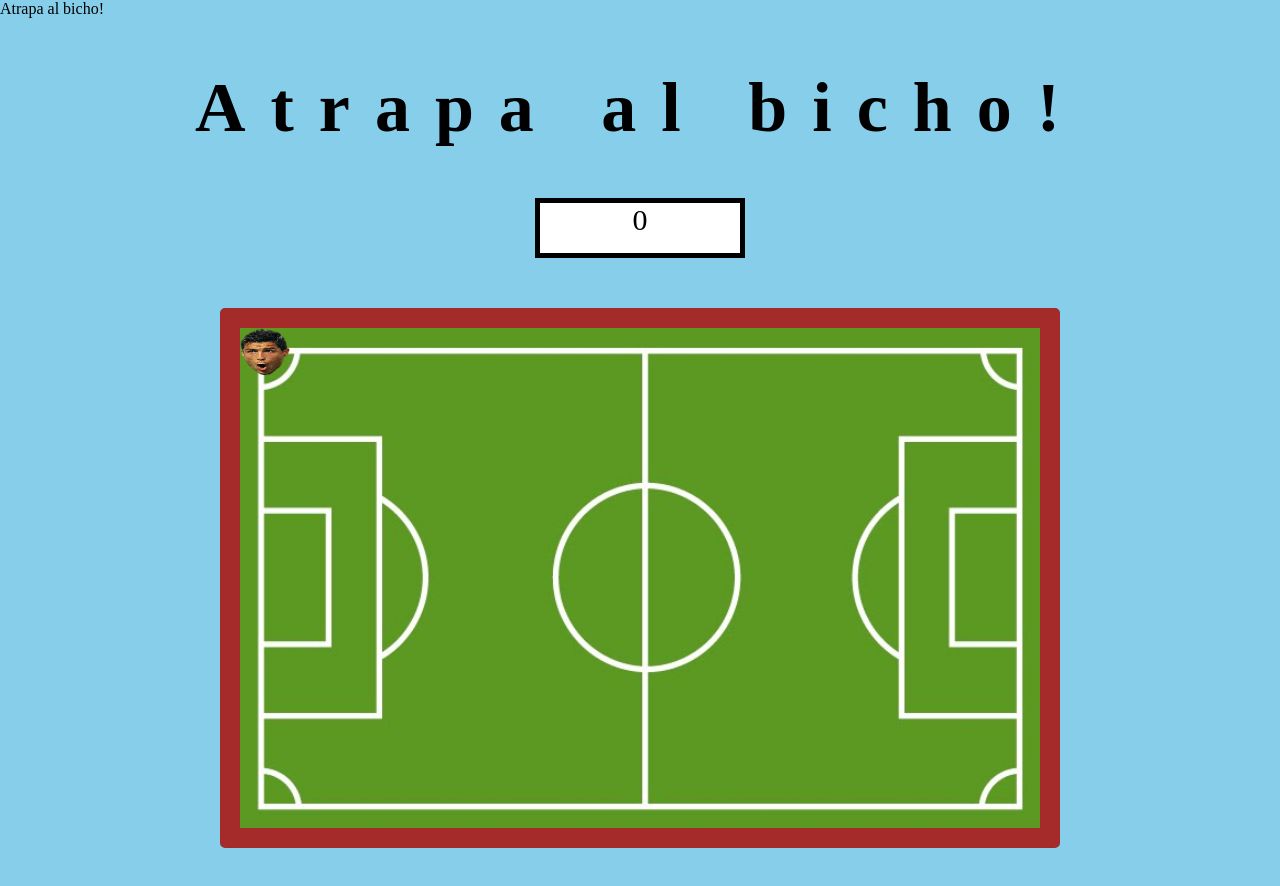
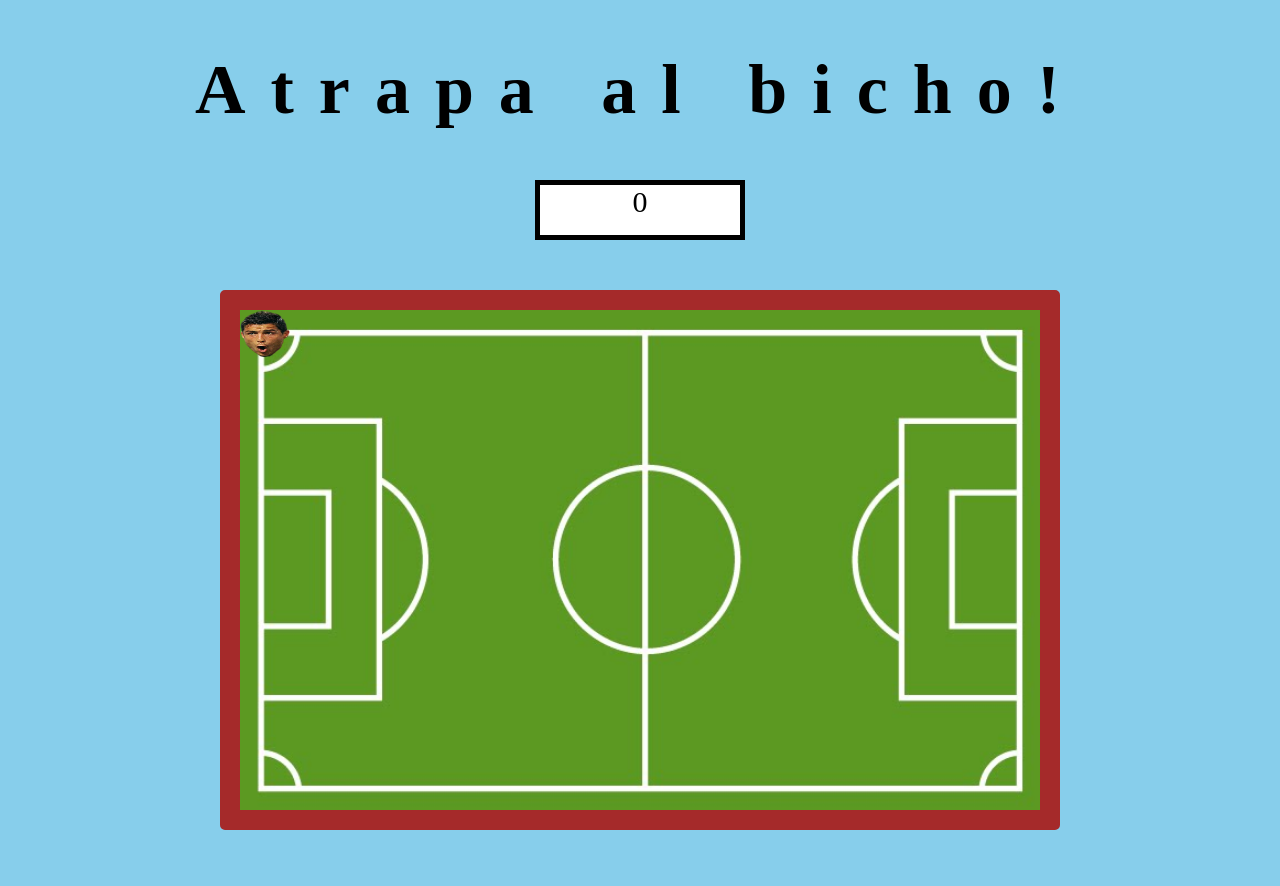
Before and after one commit to AdriJAVA/juegoFutbol, a plain HTML site: page index.html in a window 1280 px wide. Drawn offline with Linux system fonts and the light colour scheme.

Commit message:
Update index.html

```diff
--- a/index.html
+++ b/index.html
@@ -3,7 +3,7 @@
 <head>
 <script src="script.js"></script>
 <link rel="stylesheet" href="stylesheet.css">
-<tittle>Atrapa al bicho!</tittle>
+<title>Atrapa al bicho!</title>
 </head>
 <body>
 
```
